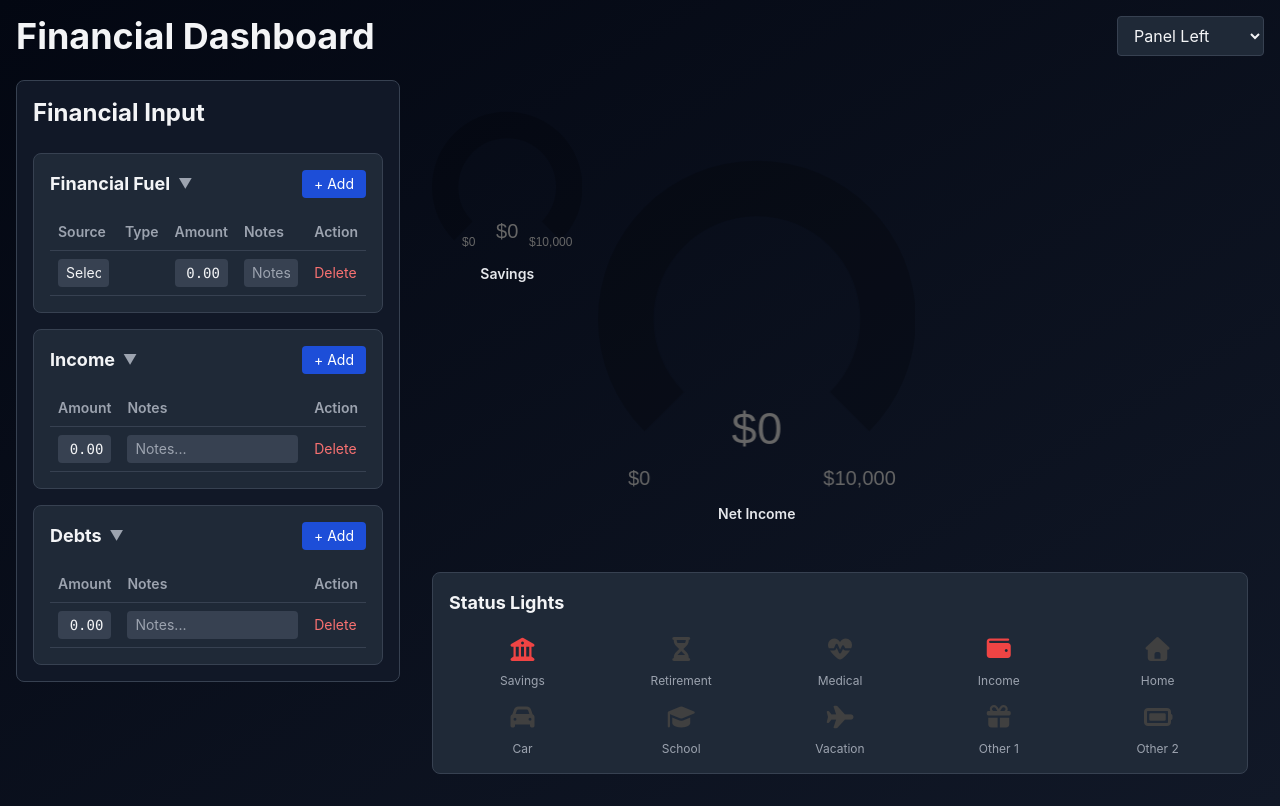
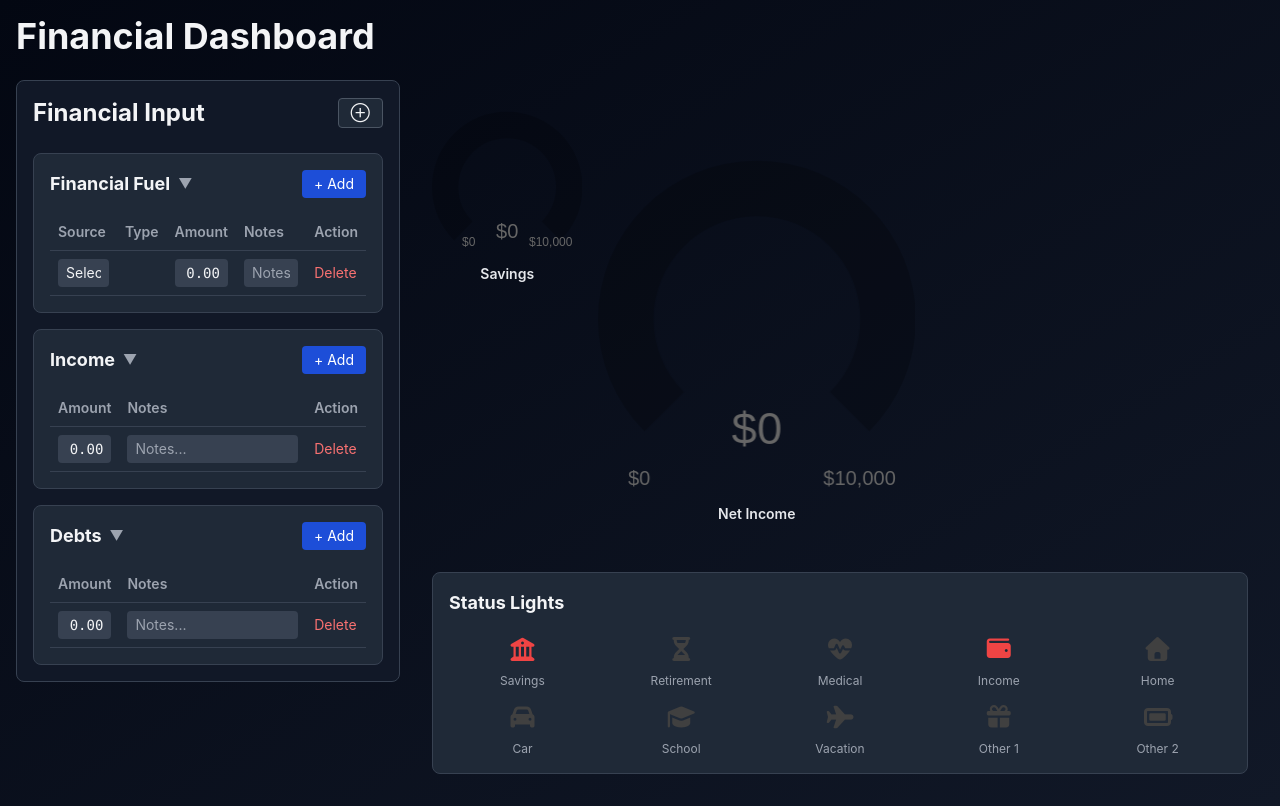
Before and after one commit to shawnTJmiller/Financial_Dashboard, a React (Vite) app: page / in a window 1280 px wide. Built offline with nearby package versions, Linux system fonts and the light colour scheme.

Commit message:
Added Expander button to input section.  Removed the input placement dropdown selector (#6)

```diff
--- a/src/App.tsx
+++ b/src/App.tsx
@@ -44,7 +44,7 @@ export default function App() {
     },
   ]);
 
-  const [panelPosition, setPanelPosition] = useState<'left' | 'top' | 'right' | 'bottom'>('left');
+  const [isInputPanelExpanded, setIsInputPanelExpanded] = useState(false);
   const [showFuelWarning, setShowFuelWarning] = useState(false);
   const [showIncomeWarning, setShowIncomeWarning] = useState(false);
   const [showDebtsWarning, setShowDebtsWarning] = useState(false);
@@ -206,33 +206,9 @@ export default function App() {
 
 
   const renderLayoutContent = () => {
-    if (panelPosition === 'left') {
+    // When input panel is expanded, show it full screen
+    if (isInputPanelExpanded) {
       return (
-        <div className="flex gap-4 h-full">
-          <div className="w-96 flex-shrink-0">
-            <InputPanel
-              fuelRows={fuelRows}
-              incomeRows={incomeRows}
-              debtsRows={debtsRows}
-              onFuelChange={handleFuelChange}
-              onIncomeChange={handleIncomeChange}
-              onDebtsChange={handleDebtsChange}
-              onFuelAddClick={handleFuelAddClick}
-              onIncomeAddClick={handleIncomeAddClick}
-              onDebtsAddClick={handleDebtsAddClick}
-              showFuelWarning={showFuelWarning}
-              showIncomeWarning={showIncomeWarning}
-              showDebtsWarning={showDebtsWarning}
-            />
-          </div>
-          <div className="flex-1 overflow-auto">
-            <OutputGrid gaugeValues={gaugeValues} gaugeVisibility={gaugeVisibility} dashboardLights={dashboardLights} />
-          </div>
-        </div>
-      );
-    }
-    return (
-      <div>
         <InputPanel
           fuelRows={fuelRows}
           incomeRows={incomeRows}
@@ -246,8 +222,34 @@ export default function App() {
           showFuelWarning={showFuelWarning}
           showIncomeWarning={showIncomeWarning}
           showDebtsWarning={showDebtsWarning}
+          isExpanded={isInputPanelExpanded}
+          onToggleExpand={() => setIsInputPanelExpanded(!isInputPanelExpanded)}
         />
-        <div className="mt-4">
+      );
+    }
+
+    // Default layout: input panel on left, output grid on right
+    return (
+      <div className="flex gap-4 h-full">
+        <div className="w-96 flex-shrink-0">
+          <InputPanel
+            fuelRows={fuelRows}
+            incomeRows={incomeRows}
+            debtsRows={debtsRows}
+            onFuelChange={handleFuelChange}
+            onIncomeChange={handleIncomeChange}
+            onDebtsChange={handleDebtsChange}
+            onFuelAddClick={handleFuelAddClick}
+            onIncomeAddClick={handleIncomeAddClick}
+            onDebtsAddClick={handleDebtsAddClick}
+            showFuelWarning={showFuelWarning}
+            showIncomeWarning={showIncomeWarning}
+            showDebtsWarning={showDebtsWarning}
+            isExpanded={isInputPanelExpanded}
+            onToggleExpand={() => setIsInputPanelExpanded(!isInputPanelExpanded)}
+          />
+        </div>
+        <div className="flex-1 overflow-auto">
           <OutputGrid gaugeValues={gaugeValues} gaugeVisibility={gaugeVisibility} dashboardLights={dashboardLights} />
         </div>
       </div>
@@ -257,18 +259,8 @@ export default function App() {
   return (
     <div className="min-h-screen bg-gradient-to-br from-gray-950 to-gray-900 p-4">
       {/* Header */}
-      <div className="mb-6 flex justify-between items-center">
+      <div className="mb-6">
         <h1 className="text-4xl font-bold text-gray-100">Financial Dashboard</h1>
-        <select
-          value={panelPosition}
-          onChange={e => setPanelPosition(e.target.value as any)}
-          className="bg-gray-800 text-gray-100 px-3 py-2 rounded border border-gray-700"
-        >
-          <option value="left">Panel Left</option>
-          <option value="top">Panel Top</option>
-          <option value="right">Panel Right</option>
-          <option value="bottom">Panel Bottom</option>
-        </select>
       </div>
 
       {renderLayoutContent()}
--- a/src/components/InputPanel.tsx
+++ b/src/components/InputPanel.tsx
@@ -14,6 +14,8 @@ interface InputPanelProps {
   showFuelWarning?: boolean;
   showIncomeWarning?: boolean;
   showDebtsWarning?: boolean;
+  isExpanded?: boolean;
+  onToggleExpand?: () => void;
 }
 
 export const InputPanel: React.FC<InputPanelProps> = ({
@@ -29,6 +31,8 @@ export const InputPanel: React.FC<InputPanelProps> = ({
   showFuelWarning = false,
   showIncomeWarning = false,
   showDebtsWarning = false,
+  isExpanded = false,
+  onToggleExpand,
 }) => {
   const [collapsedSections, setCollapsedSections] = useState<Record<string, boolean>>({
     fuel: false,
@@ -121,7 +125,16 @@ export const InputPanel: React.FC<InputPanelProps> = ({
 
   return (
     <div className="bg-gray-900 p-4 rounded-lg border border-gray-700 space-y-4 max-h-[calc(100vh-2rem)] overflow-y-auto">
-      <h2 className="text-2xl font-bold text-gray-100 mb-6">Financial Input</h2>
+      <div className="flex justify-between items-center mb-6">
+        <h2 className="text-2xl font-bold text-gray-100">Financial Input</h2>
+        <button
+          onClick={onToggleExpand}
+          className="bg-gray-800 hover:bg-gray-700 text-gray-100 px-3 py-1 rounded border border-gray-600 text-sm font-medium transition-colors"
+          title={isExpanded ? 'Contract panel' : 'Expand panel'}
+        >
+          {isExpanded ? '⊖' : '⊕'}
+        </button>
+      </div>
 
       <TableSection
         title="Financial Fuel"
```
